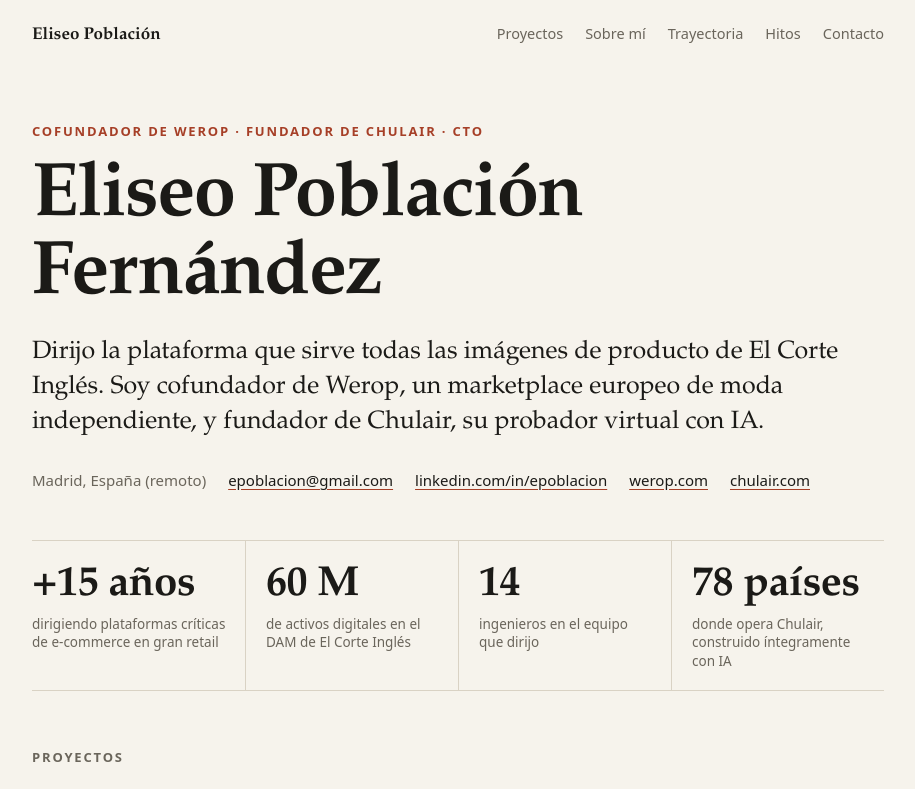
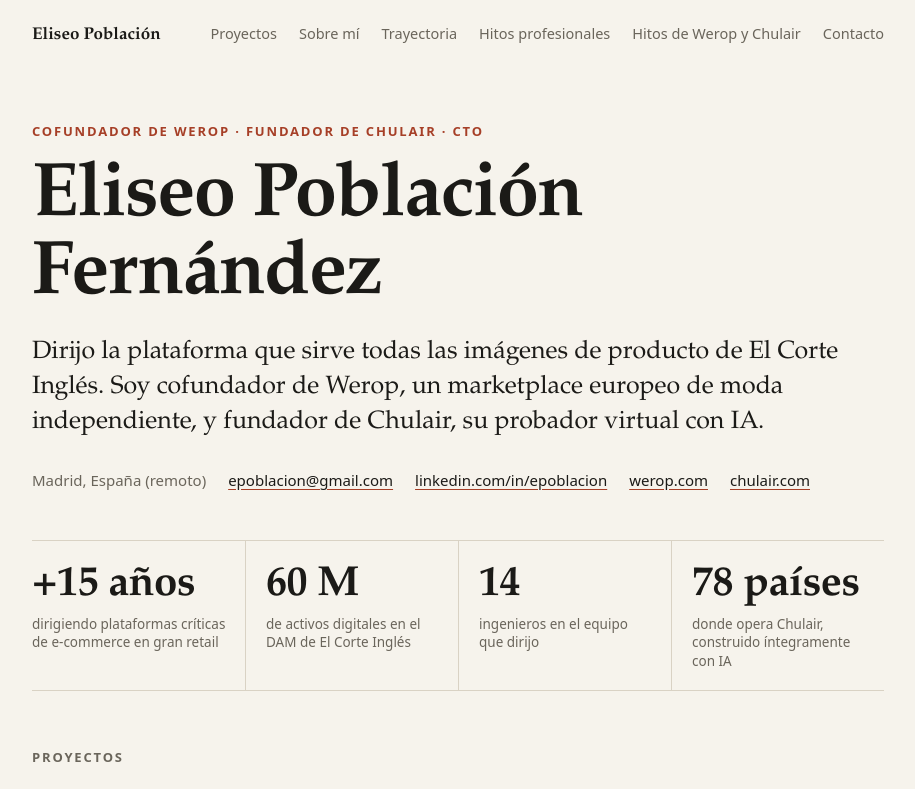
Before and after one commit to epoblacion-dev/eliseopoblacion.com, a plain HTML site: page index.html in a window 1280 px wide. Shown: the top 789 px of the page, without its empty margins (182-1097 px from the left). Drawn offline with Linux system fonts and the light colour scheme.

Commit message:
Enlaza los hitos profesionales desde el menú
Co-Authored-By: Claude Fable 5.2 <noreply@anthropic.com>

```diff
--- a/index.html
+++ b/index.html
@@ -198,7 +198,8 @@
   <a href="#proyectos">Proyectos</a>
   <a href="#perfil">Sobre mí</a>
   <a href="#experiencia">Trayectoria</a>
-  <a href="/hitos/">Hitos</a>
+  <a href="/trayectoria/">Hitos profesionales</a>
+  <a href="/hitos/">Hitos de Werop y Chulair</a>
   <a href="#contacto">Contacto</a>
 </nav>
 
```
